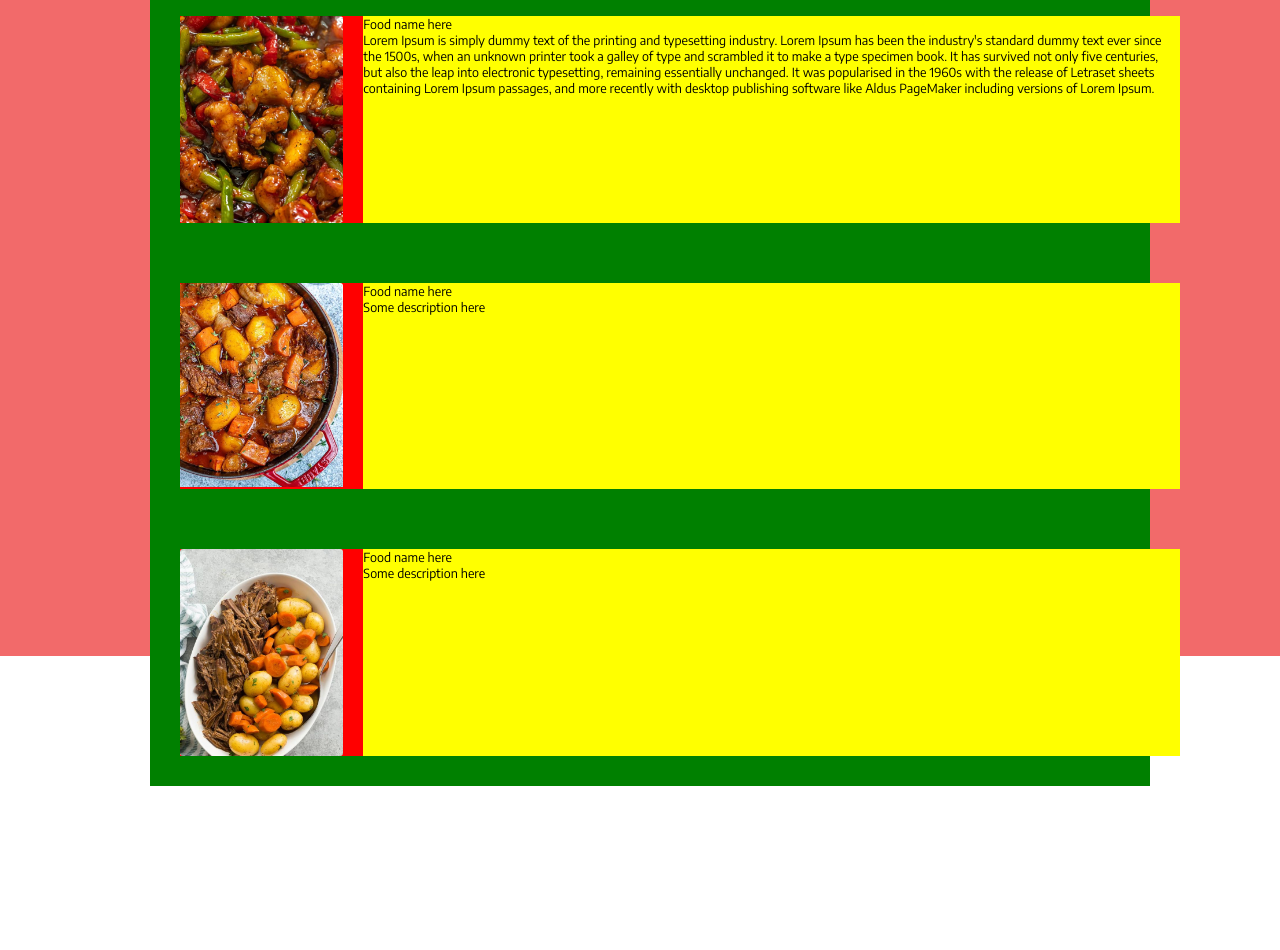
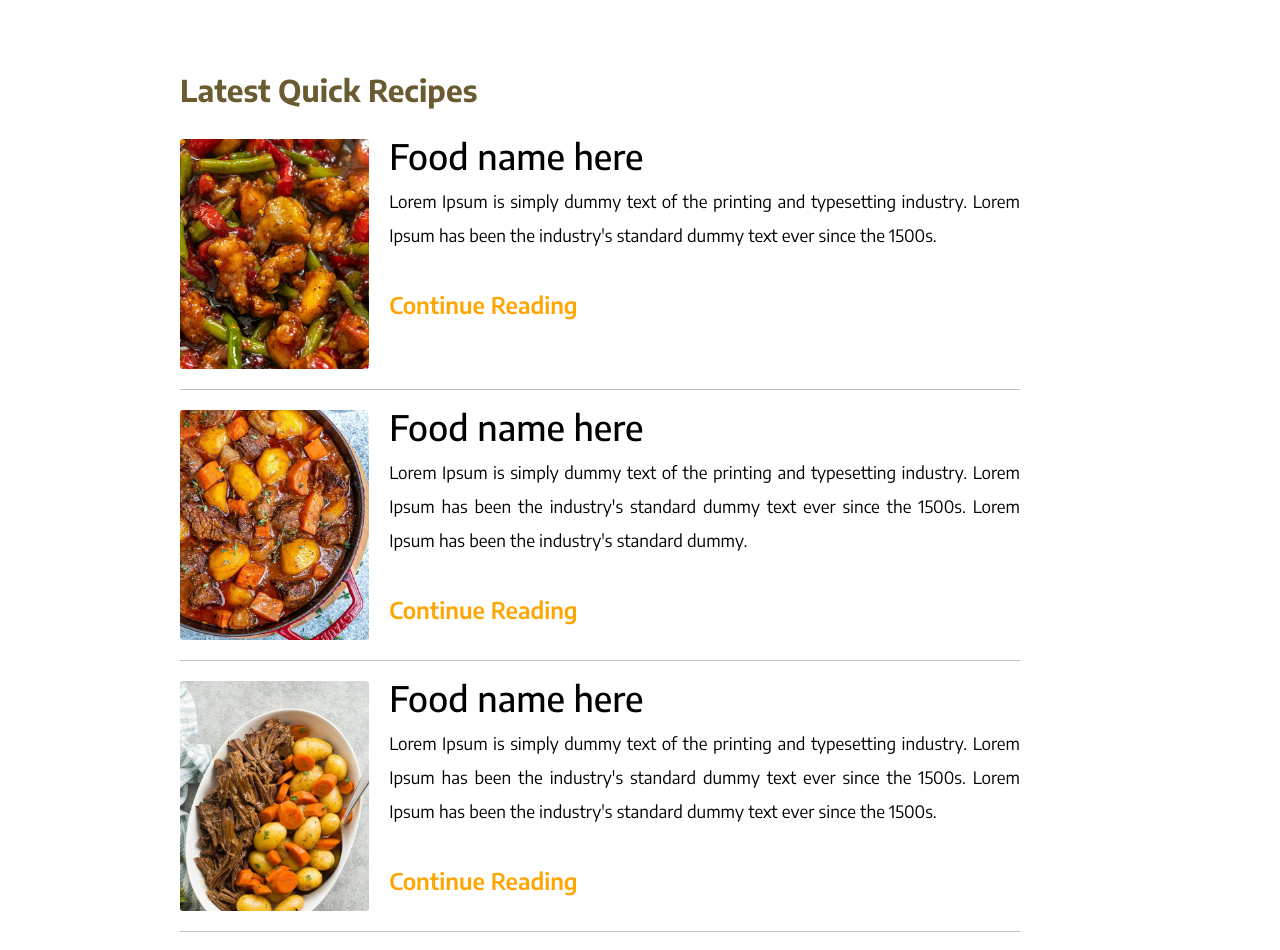
Before and after one commit to AnnaAn01/recipe-website, a React (Create React App) app: page / in a window 1280 px wide. Shown: the part 1000-1950 px from the top of the page. Before the commit the page ends 1786 px from the top, so only its background shows below. Built offline with nearby package versions, Linux system fonts and the light colour scheme.

Commit message:
styling second section

```diff
--- a/src/components/HomePage/HomePage.css
+++ b/src/components/HomePage/HomePage.css
@@ -42,7 +42,7 @@
   flex-direction: row;
   justify-content: center;
   flex-wrap: wrap;
-  background-color: aquamarine;
+  /* background-color: aquamarine; */
   width: 120rem;
 }
 
@@ -182,10 +182,10 @@
   /* background-color: red; */
   display: flex;
 
-  background-color: rgb(242, 106, 106);
+  /* background-color: rgb(242, 106, 106); */
   /* background-color: green; */
   padding: 5rem 15rem;
-  height: 90vh;
+  height: 150vh;
   flex-direction: row;
   /* justify-content: center;
   align-items: center; */
@@ -196,27 +196,71 @@
   flex-direction: column;
   justify-content: center;
   width: auto;
-  height: 100vh;
-  background-color: green;
-  width: 100rem;
+  height: 120vh;
+  /* background-color: green; */
+  width: 90rem;
+  margin-top: 3rem;
+}
+
+.homepage-second__section-title {
+  width: auto;
+  margin: 2rem 3rem;
+  font-size: 3rem;
+  color: #6b5b31;
 }
 
 .homepage-second__card {
   display: flex;
-  height: 30rem;
-  margin: 3rem;
-  background-color: red;
+  height: 25rem;
+  padding: 1rem 3rem;
+  /* background-color: red; */
   flex-direction: row;
-  width: 100rem;
+  /* justify-content: center;
+  align-items: center; */
+  /* width: 100rem; */
 }
 
+.homepage-second__devider-line {
+  width: auto;
+  height: 1px;
+  background-color: rgba(60, 52, 31, 0.3);
+  margin: 1rem 3rem;
+}
 .second-card__text {
   display: flex;
   font-size: 2rem;
   flex-direction: column;
   margin-left: 2rem;
-  background-color: yellow;
+  /* background-color: yellow; */
   width: 100rem;
+  line-height: 2;
+}
+
+.second-card__title {
+  justify-content: flex-start;
+  align-items: flex-start;
+  font-size: 3.5rem;
+  font-weight: 500;
+  line-height: 1;
+  margin-bottom: 1rem;
+  cursor: pointer;
+}
+
+.second-card__description {
+  font-size: 1.7rem;
+  text-align: justify;
+}
+
+.second-card__button-continue {
+  text-decoration: none;
+  color: orange;
+  font-size: 2.3rem;
+  font-weight: 600;
+  margin-top: 3rem;
+}
+
+.second-card__button-continue:hover {
+  color: #6b5b31;
 }
 
 .second-card__img {
@@ -227,7 +271,12 @@
   border-radius: 3px;
   text-align: center;
   cursor: pointer;
-  width: 20rem;
+  width: 30rem;
+}
+
+.second-card__img:hover {
+  transition: opacity 0.3s ease-in-out;
+  opacity: 0.6;
 }
 
 .second-card__img-1 {
--- a/src/components/HomePage/HomePage.js
+++ b/src/components/HomePage/HomePage.js
@@ -8,7 +8,7 @@ const HomePage = () => {
   return (
     <>
       <div className="homepage">
-        <div className="homepage__wrapper">
+        <div className="">
           <div className="homepage__title-area">
             <h1 className="homepage__title-h1">
               SIMPLE AND QUICK RECIPES FOR EVERYDAY LIFE
@@ -52,25 +52,12 @@ const HomePage = () => {
               <span className="search__view-all-span">View all Recipes</span>
             </div>
           </section>
-          {/* <section className="homepage-second__container">
-          <div className="homepage-second__wrapper">
-            <div className="homepage-second__card">
-              <div className="second-card__img second-card__img-1"></div>
-              <div className="second-card__text ">Food name here</div>
-            </div>
-            <div className="homepage-second__card">
-              <div className="second-card__img second-card__img-1"></div>
-              <div className="second-card__text ">Food name here</div>
-            </div>
-            <div className="homepage-second__card">
-              <div className="second-card__img second-card__img-1"></div>
-              <div className="second-card__text ">Food name here</div>
-            </div>
-          </div>
-  </section>*/}
 
           <section className="homepage-second__container">
             <div className="homepage-second__wrapper">
+              <h1 className="homepage-second__section-title">
+                Latest Quick Recipes
+              </h1>
               {/*Second section cards */}
               <div className="homepage-second__card">
                 <div className="second-card__img second-card__img-1">
@@ -81,17 +68,14 @@ const HomePage = () => {
                   <div className="second-card__description">
                     Lorem Ipsum is simply dummy text of the printing and
                     typesetting industry. Lorem Ipsum has been the industry's
-                    standard dummy text ever since the 1500s, when an unknown
-                    printer took a galley of type and scrambled it to make a
-                    type specimen book. It has survived not only five centuries,
-                    but also the leap into electronic typesetting, remaining
-                    essentially unchanged. It was popularised in the 1960s with
-                    the release of Letraset sheets containing Lorem Ipsum
-                    passages, and more recently with desktop publishing software
-                    like Aldus PageMaker including versions of Lorem Ipsum.
+                    standard dummy text ever since the 1500s.
                   </div>
+                  <a href="#" className="second-card__button-continue">
+                    Continue Reading
+                  </a>
                 </div>
               </div>
+              <div className="homepage-second__devider-line"></div>
               <div className="homepage-second__card">
                 <div className="second-card__img second-card__img-2">
                   <div className="card__img--overlay"></div>
@@ -99,10 +83,17 @@ const HomePage = () => {
                 <div className="second-card__text ">
                   <div className="second-card__title">Food name here</div>
                   <div className="second-card__description">
-                    Some description here
+                    Lorem Ipsum is simply dummy text of the printing and
+                    typesetting industry. Lorem Ipsum has been the industry's
+                    standard dummy text ever since the 1500s. Lorem Ipsum has
+                    been the industry's standard dummy.
                   </div>
+                  <a href="#" className="second-card__button-continue">
+                    Continue Reading
+                  </a>
                 </div>
               </div>
+              <div className="homepage-second__devider-line"></div>
               <div className="homepage-second__card">
                 <div className="second-card__img second-card__img-3">
                   <div className="card__img--overlay"></div>
@@ -110,10 +101,18 @@ const HomePage = () => {
                 <div className="second-card__text ">
                   <div className="second-card__title">Food name here</div>
                   <div className="second-card__description">
-                    Some description here
+                    Lorem Ipsum is simply dummy text of the printing and
+                    typesetting industry. Lorem Ipsum has been the industry's
+                    standard dummy text ever since the 1500s. Lorem Ipsum has
+                    been the industry's standard dummy text ever since the
+                    1500s.
                   </div>
+                  <a href="#" className="second-card__button-continue">
+                    Continue Reading
+                  </a>
                 </div>
               </div>
+              <div className="homepage-second__devider-line"></div>
             </div>
           </section>
         </div>
```
